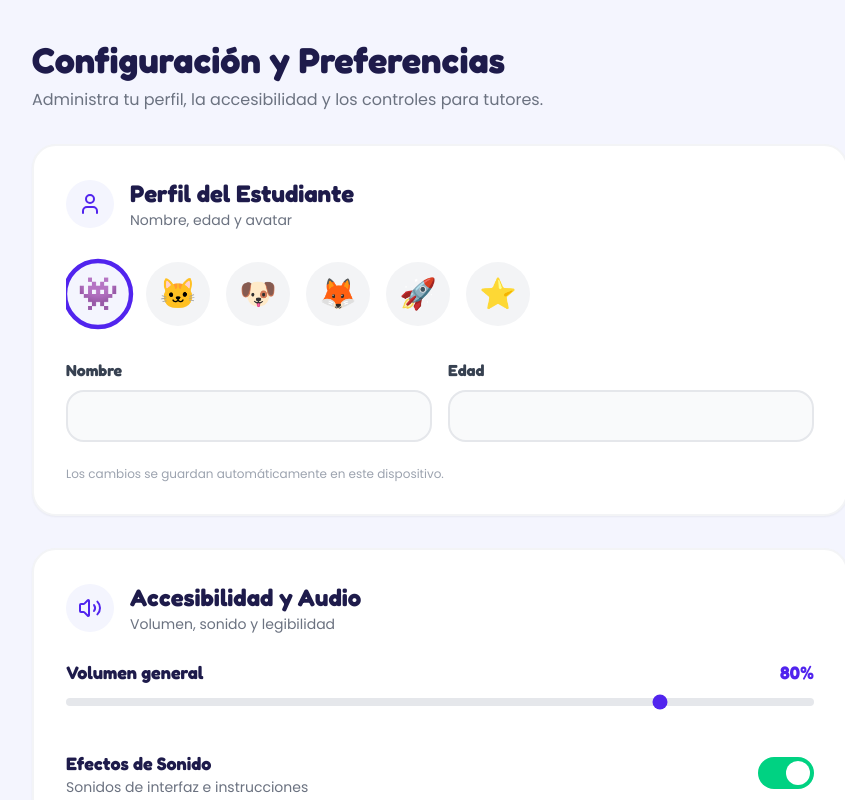
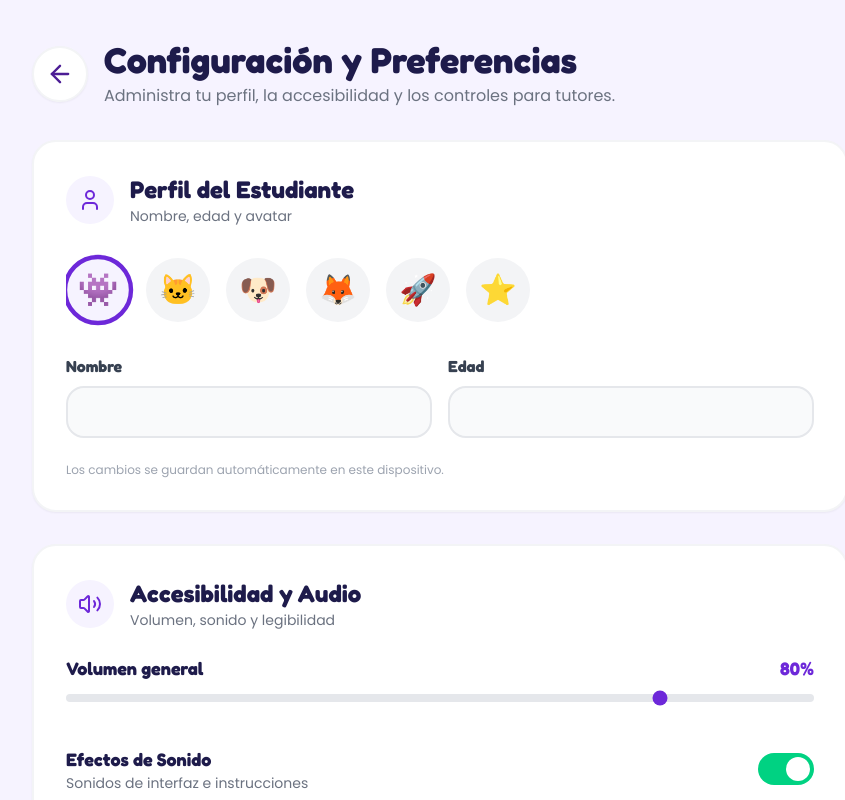
Before and after one commit to alexxwav/NUMU, a React (Vite) app: page /ajustes in a window 1280 px wide. Shown: the top 800 px of the page, without its empty margins (200-1045 px from the left). Built offline with nearby package versions, Linux system fonts and the light colour scheme; no server answers.

Commit message:
Mejoras UI: tono morado, botones de regreso y pulpos en trofeos

```diff
--- a/src/index.css
+++ b/src/index.css
@@ -6,9 +6,9 @@
 
 :root {
   /* Colors */
-  --numu-primary: #5124EE;
-  --numu-primary-dark: #2B0F8A;
-  --numu-bg: #F4F5FE;
+  --numu-primary: #6D28D9;
+  --numu-primary-dark: #4C1D95;
+  --numu-bg: #F6F3FF;
   --numu-text: #1E1B4B;
 
   --numu-yellow: #FFC700;
@@ -27,7 +27,7 @@
   --button-border-radius: 18px;
 
   /* Tactile 3D Shadow Effect */
-  --button-3d-shadow-primary: 0px 6px 0px #2B0F8A;
+  --button-3d-shadow-primary: 0px 6px 0px #4C1D95;
   --button-3d-shadow-success: 0px 6px 0px #009E60;
   --button-3d-shadow-yellow: 0px 6px 0px #C79A00;
 }
@@ -66,6 +66,7 @@
     box-shadow: var(--button-3d-shadow);
     transform: translateY(0);
   }
+}
 
   .btn-3d:hover {
     filter: brightness(1.05);
@@ -73,7 +74,7 @@
 
   .btn-3d:active {
     transform: translateY(4px);
-    box-shadow: 0px 2px 0px var(--shadow-solid-color, #2B0F8A);
+    box-shadow: 0px 2px 0px var(--shadow-solid-color, #4C1D95);
   }
 
   .btn-3d:disabled {
@@ -84,113 +85,11 @@
   .btn-primary {
     @apply bg-numu-purple text-white;
     --button-3d-shadow: var(--button-3d-shadow-primary);
-    --shadow-solid-color: #2B0F8A;
+    --shadow-solid-color: #4C1D95;
   }
 
   .btn-success {
     @apply bg-mint-success text-white;
     --button-3d-shadow: var(--button-3d-shadow-success);
-    --shadow-solid-color: #009E60;
+    --shadow-solid-color: #0
   }
-
-  .btn-yellow {
-    @apply bg-sunshine-yellow text-text-dark;
-    --button-3d-shadow: var(--button-3d-shadow-yellow);
-    --shadow-solid-color: #C79A00;
-  }
-
-  .btn-coral {
-    @apply bg-coral-alert text-white;
-    --button-3d-shadow: 0px 6px 0px #D32F2F;
-    --shadow-solid-color: #D32F2F;
-  }
-
-  .btn-cyan {
-    @apply bg-cyan-ocean text-white;
-    --button-3d-shadow: 0px 6px 0px #0077A3;
-    --shadow-solid-color: #0077A3;
-  }
-
-  .btn-orange {
-    @apply bg-orange-energy text-white;
-    --button-3d-shadow: 0px 6px 0px #CC6A00;
-    --shadow-solid-color: #CC6A00;
-  }
-
-  .btn-white {
-    @apply bg-white text-text-dark border-2 border-gray-200;
-    --button-3d-shadow: 0px 6px 0px #E2E8F0;
-    --shadow-solid-color: #E2E8F0;
-  }
-
-  /* Tarjeta contenedora */
-  .card-numu {
-    @apply bg-white rounded-card border-2 border-gray-200 shadow-sm;
-  }
-
-  /* Campo de formulario amigable */
-  .input-numu {
-    @apply w-full rounded-2xl border-2 border-gray-200 bg-white px-4 font-poppins font-bold text-base
-           text-text-dark placeholder:text-gray-400 transition-colors focus:border-numu-purple;
-    min-height: var(--min-touch-target);
-  }
-
-  /* Slider estilizado (volumen, tamaño de texto) */
-  .range-numu {
-    @apply appearance-none h-3 rounded-full bg-gray-200 cursor-pointer;
-  }
-
-  .range-numu::-webkit-slider-thumb {
-    -webkit-appearance: none;
-    appearance: none;
-    width: 28px;
-    height: 28px;
-    border-radius: 9999px;
-    background: var(--numu-primary);
-    border: 4px solid #ffffff;
-    box-shadow: 0 2px 6px rgba(30, 27, 75, 0.25);
-    cursor: pointer;
-  }
-
-  .range-numu::-moz-range-thumb {
-    width: 28px;
-    height: 28px;
-    border-radius: 9999px;
-    background: var(--numu-primary);
-    border: 4px solid #ffffff;
-    box-shadow: 0 2px 6px rgba(30, 27, 75, 0.25);
-    cursor: pointer;
-  }
-
-  .range-numu:focus-visible {
-    @apply outline-none ring-4 ring-numu-purple/30;
-  }
-}
-
-@layer utilities {
-  .tabular-nums {
-    font-variant-numeric: tabular-nums;
-  }
-
-  /* Modo reducción de animaciones (accesibilidad) */
-  .reduce-motion *,
-  .reduce-motion *::before,
-  .reduce-motion *::after {
-    animation-duration: 0.001ms !important;
-    animation-iteration-count: 1 !important;
-    transition-duration: 0.001ms !important;
-  }
-
-  /* Daltonismo: refuerzo de patrones por color (además del tono) */
-  .colorblind-mode .is-correct {
-    background-image: repeating-linear-gradient(45deg, rgba(255, 255, 255, 0.25) 0 8px, transparent 8px 16px);
-  }
-
-  .colorblind-mode .is-wrong {
-    background-image: repeating-linear-gradient(-45deg, rgba(0, 0, 0, 0.15) 0 8px, transparent 8px 16px);
-  }
-
-  h1, h2, h3, h4, h5, h6 {
-    @apply font-fredoka;
-  }
-}
--- a/src/views/SettingsView.jsx
+++ b/src/views/SettingsView.jsx
@@ -1,6 +1,7 @@
 import { useState, useEffect } from 'react';
 import { useNavigate } from 'react-router-dom';
-import { User, Volume2, Shield, Lock } from 'lucide-react';
+import { ArrowLeft, User, Volume2, Shield, Lock } from 'lucide-react';
+import { ROUTES } from '../services/startRoute.js';
 import { store } from '../state/store.js';
 import { sfx } from '../utils/audio.js';
 import { flameOn, flameOff } from '../components/iconAssets.js';
@@ -27,6 +28,15 @@ function Toggle({ label, description, checked, onChange }) {
 // --- Componente Principal ---
 export default function SettingsView() {
   const navigate = useNavigate();
+
+  const handleBack = () => {
+  sfx.tap();
+  if (window.history.length > 1) {
+    navigate(-1);
+  } else {
+    navigate(ROUTES.home);
+  }
+};
 
   // Estado local sincronizado con el store
   const [state, setState] = useState(() => store.get());
@@ -76,13 +86,23 @@ export default function SettingsView() {
   return (
     <div className="p-6 md:p-10 max-w-4xl mx-auto space-y-8 font-poppins min-h-screen">
 
-      <header className="mb-8">
+      <header className="flex items-center gap-4 mb-8">
+  <button
+    type="button"
+    onClick={handleBack}
+    aria-label="Regresar"
+    className="w-14 h-14 shrink-0 grid place-items-center rounded-full bg-white border-2 border-gray-100 shadow-sm hover:scale-105 transition-transform text-numu-deep-indigo"
+  >
+    <ArrowLeft className="w-7 h-7" />
+  </button>
+  <div>
     <h1 className="font-fredoka font-bold text-3xl md:text-4xl text-text-dark">
       Configuración y Preferencias
     </h1>
-        <p className="text-gray-500 mt-2 text-sm md:text-base">
+    <p className="text-gray-500 mt-1 text-sm md:text-base">
       Administra tu perfil, la accesibilidad y los controles para tutores.
     </p>
+  </div>
 </header>
 
       {/* --- SECCIÓN 1: Perfil --- */}
--- a/src/views/ShopView.jsx
+++ b/src/views/ShopView.jsx
@@ -1,19 +1,19 @@
 import { useState, useEffect } from 'react';
-import { Gem } from 'lucide-react';
+import { Link } from 'react-router-dom';
+import { ArrowLeft, Gem } from 'lucide-react';
 import { store } from '../state/store.js';
 import { sfx } from '../utils/audio.js';
-import { FRAMES } from '../components/Avatar.js'; // Asumiendo que FRAMES se exporta aquí
+import { ROUTES } from '../services/startRoute.js';
+import { FRAMES } from '../components/Avatar.js';
 
 export default function ShopView() {
-  // Estado local sincronizado con el store de tu compañero
   const [state, setState] = useState(() => store.get());
 
-  // Suscribirse a los cambios del store para actualizar la UI automáticamente
   useEffect(() => {
     const unsubscribe = store.subscribe(() => {
       setState(store.get());
     });
-    return () => unsubscribe(); // Limpieza al salir de la vista
+    return () => unsubscribe();
   }, []);
 
   // --- Handlers de acciones ---
@@ -37,15 +37,25 @@ export default function ShopView() {
   return (
     <div className="p-6 md:p-10 max-w-5xl mx-auto space-y-8 font-poppins min-h-screen">
 
-      {/* --- Encabezado --- */}
-      <header className="flex flex-col sm:flex-row items-start sm:items-end justify-between gap-4">
+      {/* --- Encabezado con botón de regreso --- */}
+      <header className="flex flex-col sm:flex-row items-start sm:items-center justify-between gap-4">
+        <div className="flex items-center gap-4">
+          <Link
+            to={ROUTES.home}
+            onClick={() => sfx.tap()}
+            aria-label="Volver al inicio"
+            className="w-14 h-14 shrink-0 grid place-items-center rounded-full bg-white border-2 border-gray-100 shadow-sm hover:scale-105 transition-transform text-numu-deep-indigo"
+          >
+            <ArrowLeft className="w-7 h-7" />
+          </Link>
           <div>
             <h1 className="font-fredoka font-bold text-3xl md:text-4xl text-text-dark">
               Premios y Tienda
             </h1>
-          <p className="text-gray-500 mt-2 text-sm md:text-base">
+            <p className="text-gray-500 mt-1 text-sm md:text-base">
               Canjea las gemas que ganas jugando por marcos de perfil.
             </p>
+          </div>
         </div>
 
         {/* Contador de Gemas */}
@@ -69,8 +79,6 @@ export default function ShopView() {
             >
               {/* Círculo de previsualización */}
               <div className="p-4 rounded-full bg-soft-lavender border-4 border-white shadow-inner flex items-center justify-center w-24 h-24">
-                {/* Si tienes un componente Avatar en React, podrías usarlo aquí.
-                    Por ahora, dejamos un placeholder visual estilizado */}
                 <div className="w-full h-full rounded-full border-4 border-numu-purple border-dashed opacity-50"></div>
               </div>
 
--- a/tailwind.config.js
+++ b/tailwind.config.js
@@ -19,9 +19,9 @@ export default {
     extend: {
       colors: {
         // Primarios de marca (DESIGN_SYSTEM.md §1.1)
-        "numu-purple": "#5124EE",
-        "numu-deep-indigo": "#2B0F8A",
-        "soft-lavender": "#F4F5FE",
+        "numu-purple": "#6D28D9",
+        "numu-deep-indigo": "#4C1D95",
+        "soft-lavender": "#F6F3FF",
         // Gamificación (DESIGN_SYSTEM.md §1.2)
         "sunshine-yellow": "#FFC700",
         "mint-success": "#00D282",
@@ -38,7 +38,7 @@ export default {
         "card-white": "#FFFFFF",
         "border-gray": "#E2E8F0",
         // Sombras 3D sólidas de cada color
-        "shadow-primary": "#2B0F8A",
+        "shadow-primary": "#4C1D95",
         "shadow-success": "#009E60",
         "shadow-yellow": "#C79A00",
         "shadow-coral": "#D32F2F",
@@ -66,7 +66,7 @@ export default {
       },
       boxShadow: {
         // Efecto botón 3D táctil (DESIGN_SYSTEM.md §3)
-        "3d-primary": "0px 6px 0px #2B0F8A",
+        "3d-primary": "0px 6px 0px #4C1D95",
         "3d-success": "0px 6px 0px #009E60",
         "3d-yellow": "0px 6px 0px #C79A00",
         "3d-coral": "0px 6px 0px #D32F2F",
@@ -91,8 +91,8 @@ export default {
           "60%": { transform: "translateY(0) scale(1.03, 0.97)" },
         },
         "pulse-active": {
-          "0%, 100%": { transform: "scale(1)", boxShadow: "0 0 0 0 rgba(81, 36, 238, 0.5)" },
-          "50%": { transform: "scale(1.05)", boxShadow: "0 0 0 14px rgba(81, 36, 238, 0)" },
+          "0%, 100%": { transform: "scale(1)", boxShadow: "0 0 0 0 rgba(109, 40, 217, 0.5)" },
+          "50%": { transform: "scale(1.05)", boxShadow: "0 0 0 14px rgba(109, 40, 217, 0)" },
         },
         "pop-in": {
           "0%": { transform: "scale(0.6)", opacity: "0" },
```
Also changed, not shown: src/views/Achievements.jsx (+41 -12 lines). Lines whose indentation alone changed are shown as unchanged.
